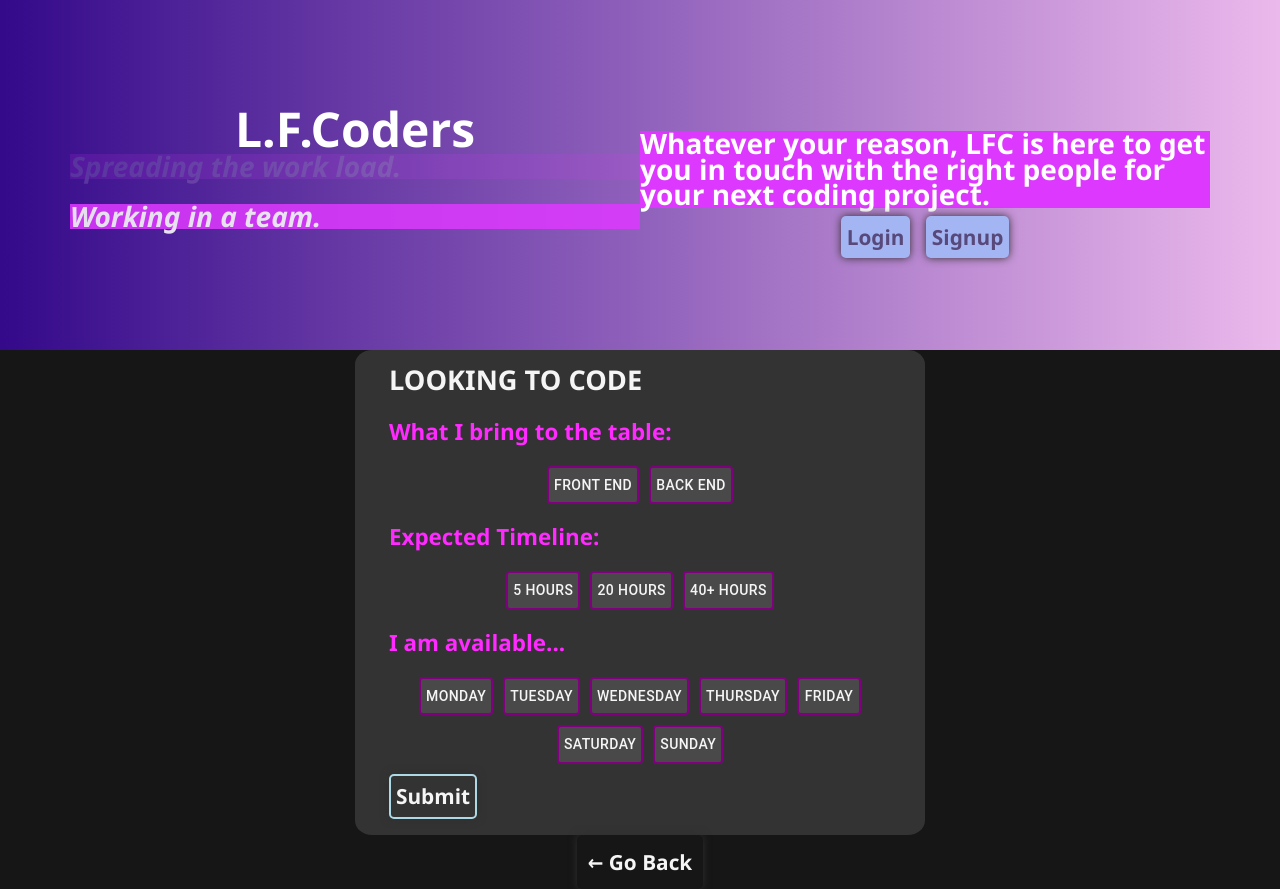
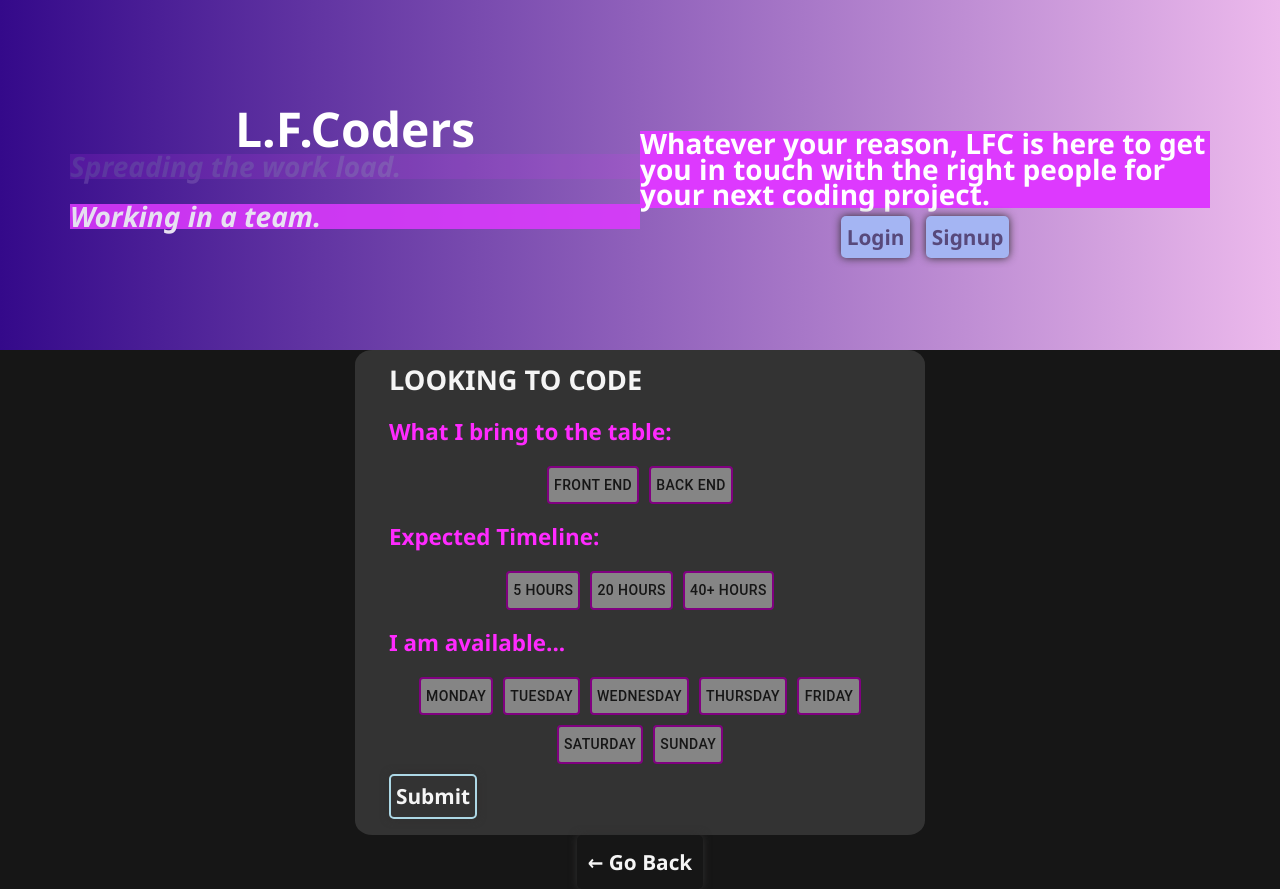
Before and after one commit to LorenzoFTSIC/LFCoders, a React (Create React App) app in the folder client/: page /search in a window 1280 px wide. Built offline with nearby package versions, Linux system fonts and the light colour scheme.

Commit message:
fixed search buttons a bit more with the box shadow

```diff
--- a/client/src/index.css
+++ b/client/src/index.css
@@ -71,7 +71,7 @@ p + p {
 }
 
   .btn:hover {
-	box-shadow: 0px 0px 8px rgb(161, 161, 161);
+	box-shadow: 0px 0px 8px rgb(242, 144, 255);
   }
 
   img {
@@ -160,9 +160,9 @@ form {
 	border: 2px solid purple;
 } */
 
-button.MuiButtonBase-root.MuiButton-root.MuiButton-outlined.MuiButton-outlinedPrimary.MuiButton-sizeMedium.MuiButton-outlinedSizeMedium.formOptionButton.css-1rwt2y5-MuiButtonBase-root-MuiButton-root:hover {
-	background: rgba(255, 161, 253, 0.3);
-	box-shadow: 0px 0px 8px rgb(161, 161, 161);
+button:hover {
+	/* background: rgba(255, 255, 255, 0.08); */
+	box-shadow: 0px 0px 8px rgb(242, 144, 255);
 }
 
 /* END - GENERAL MODAL */
--- a/client/src/pages/Search.js
+++ b/client/src/pages/Search.js
@@ -45,10 +45,15 @@ const style = {
   Button: {
     margin: '1%',
     padding: '1%',
-    background: 'rgba(255, 255, 255, 0.11)',
-    color: 'whitesmoke',
+    background: 'rgba(255, 255, 255, 0.4)',
+    color: '#161616',
     border: '2px solid purple'
   },
+  // 'Button:hover': {
+  //   background: 'rgba(255, 255, 255, 0.08)',
+  //   color: 'whitesmoke',
+  //   border: '2px solid purple'
+  // },
   submit: {
     color: 'whitesmoke',
     border: '2px solid lightblue',
@@ -86,7 +91,7 @@ const Search = () => {
               style={style.Button}
               variant="outlined"
               size="medium"
-              type="radio"
+              // type="radio"
             >
               Front End
             </Button>
@@ -97,7 +102,7 @@ const Search = () => {
               style={style.Button}
               variant="outlined"
               size="medium"
-              type="radio"
+              // type="radio"
             >
               Back End
             </Button>
@@ -111,7 +116,7 @@ const Search = () => {
               style={style.Button}
               variant="outlined"
               size="medium"
-              type="radio"
+              // type="radio"
             >
               5 Hours
             </Button>
@@ -122,7 +127,7 @@ const Search = () => {
               style={style.Button}
               variant="outlined"
               size="medium"
-              type="radio"
+              // type="radio"
             >
               20 Hours
             </Button>
@@ -133,7 +138,7 @@ const Search = () => {
               style={style.Button}
               variant="outlined"
               size="medium"
-              type="radio"
+              // type="radio"
             >
               40+ Hours
             </Button>
@@ -169,7 +174,7 @@ const Search = () => {
               style={style.Button}
               variant="outlined"
               size="medium"
-              type="radio"
+              // type="radio"
             >
               Wednesday
             </Button>
@@ -180,7 +185,7 @@ const Search = () => {
               style={style.Button}
               variant="outlined"
               size="medium"
-              type="radio"
+              // type="radio"
             >
               Thursday
             </Button>
@@ -191,7 +196,7 @@ const Search = () => {
               style={style.Button}
               variant="outlined"
               size="medium"
-              type="radio"
+              // type="radio"
             >
               Friday
             </Button>
@@ -202,7 +207,7 @@ const Search = () => {
               style={style.Button}
               variant="outlined"
               size="medium"
-              type="radio"
+              // type="radio"
             >
               Saturday
             </Button>
@@ -213,7 +218,7 @@ const Search = () => {
               style={style.Button}
               variant="outlined"
               size="medium"
-              type="radio"
+              // type="radio"
             >
               Sunday
             </Button>
```
